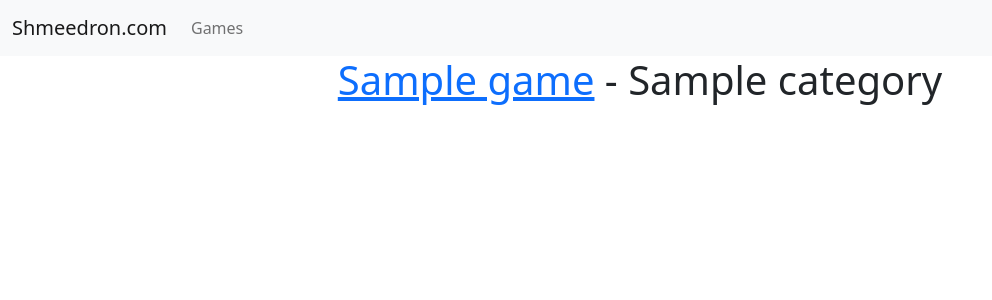
After one commit to SuperZooper3/ShmeedronTracker, a Django app: a page that uses shmeedron/leaderboard/templates/cat_page.html in a window 1280 px wide. The commit adds this page. Shown: the top 300 px of the page, without its empty margins (0-992 px from the left). Run offline with Django 4.2, Linux system fonts and the light colour scheme; tables that the repository leaves empty hold one stand-in row (values such as "Sample post").

Commit message:
Re-organised urls and made category page

```diff
--- a/shmeedron/leaderboard/models.py
+++ b/shmeedron/leaderboard/models.py
@@ -1,5 +1,6 @@
 from django.db import models
 from django.urls import reverse # Used to generate URLs by reversing the URL patterns
+from django.utils.text import slugify
 from django.contrib.auth.models import User
 
 class Player(models.Model):
@@ -24,7 +25,7 @@ class Game(models.Model):
 
     def get_absolute_url(self):
         """Returns the URL to access the game page for a specific game."""
-        return reverse('game-page', args=[str(self.id)])
+        return reverse('game-page', args=[slugify(str(self.name)), str(self.id)])
 
     def __str__(self):
         return self.name
@@ -39,6 +40,10 @@ class Category(models.Model):
 
     class Meta:
         ordering = ['game','name']
+
+    def get_absolute_url(self):
+        """Returns the URL to access the game page for a specific game."""
+        return reverse('category-page', args=[slugify(str(self.game.name)),str(self.game.id),slugify(str(self.name)),str(self.id)])
 
     def __str__(self):
         return f"{self.name} ({self.game})"
--- /dev/null
+++ b/shmeedron/leaderboard/templates/cat_page.html
@@ -0,0 +1,7 @@
+{% extends "base_generic.html" %}
+
+{% block content %}
+
+    <h1 class="game-title"><a href="{{game.get_absolute_url}}">{{game.name}}</a> - {{category.name}}</h1>
+
+{% endblock %}
--- a/shmeedron/leaderboard/templates/games.html
+++ b/shmeedron/leaderboard/templates/games.html
@@ -6,11 +6,11 @@
     <div class="row">
     {% for game in games %}
         <div class="col-sm">
-            <a href="{% url 'game-page' game.id %}">
+            <a href="{{ game.get_absolute_url }}">
                 {% if game.thumbnail_url %}
-                <img class="game-thumbnail" src="{{game.thumbnail_url}}">
+                <img class="game-thumbnail rounded mx-auto d-block" src="{{game.thumbnail_url}}">
                 {% endif %}
-                <p>{{game.name}}</p>
+                <p class="text-center">{{game.name}}</p>
             </a>
         </div>
     {% endfor %}
--- a/shmeedron/leaderboard/urls.py
+++ b/shmeedron/leaderboard/urls.py
@@ -4,5 +4,6 @@ from . import views
 urlpatterns = [
     path('', views.index, name='index'),
     path('games/', views.games, name='games'),
-    path('game/<int:pk>', views.game, name='game-page'),
+    path('<slug:game_slug>-<int:pk>', views.game, name='game-page'),
+    path('<slug:game_slug>-<int:game_pk>/<slug:cat_slug>-<int:cat_pk>', views.category, name='category-page'),
 ]
--- a/shmeedron/leaderboard/views.py
+++ b/shmeedron/leaderboard/views.py
@@ -1,6 +1,6 @@
 from django.shortcuts import render, get_object_or_404
 from django.db.models import Count
-from leaderboard.models import Game
+from leaderboard.models import Game, Category
 
 # Create your views here.
 def index(request):
@@ -18,10 +18,23 @@ def games(request):
 
     return render(request, 'games.html', context=context)
 
-def game(request, pk):
+def game(request, game_slug, pk):
+    game = get_object_or_404(Game, pk=pk)
 
     context = {
-        "game":get_object_or_404(Game, pk=pk)
+        "game":game,
+        "categories":game.category_set.all,
     }
 
     return render(request, 'game_page.html', context=context)
+
+def category(request, game_slug, game_pk, cat_slug, cat_pk):
+    game = get_object_or_404(Game, pk=game_pk)
+    category = get_object_or_404(Category, pk=cat_pk)
+
+    context = {
+        "game":game,
+        "category":category,
+    }
+
+    return render(request, 'cat_page.html', context=context)
--- a/shmeedron/shmeedron/settings.py
+++ b/shmeedron/shmeedron/settings.py
@@ -119,6 +119,10 @@ USE_TZ = True
 
 STATIC_URL = 'static/'
 
+STATICFILES_DIRS = [
+    BASE_DIR/"static",
+]
+
 # Default primary key field type
 # https://docs.djangoproject.com/en/4.0/ref/settings/#default-auto-field
 
--- a/shmeedron/static/css/styles.css
+++ b/shmeedron/static/css/styles.css
@@ -1,7 +1,7 @@
-h1 {
-    color: blue;
+.game-thumbnail {
+    width: 256px;
 }
 
-.game-thumbnail {
-    width: 120px;
+.game-title {
+    text-align: center;
 }
```
Also changed, not shown: shmeedron/leaderboard/templates/game_page.html (+10 -1 lines).
